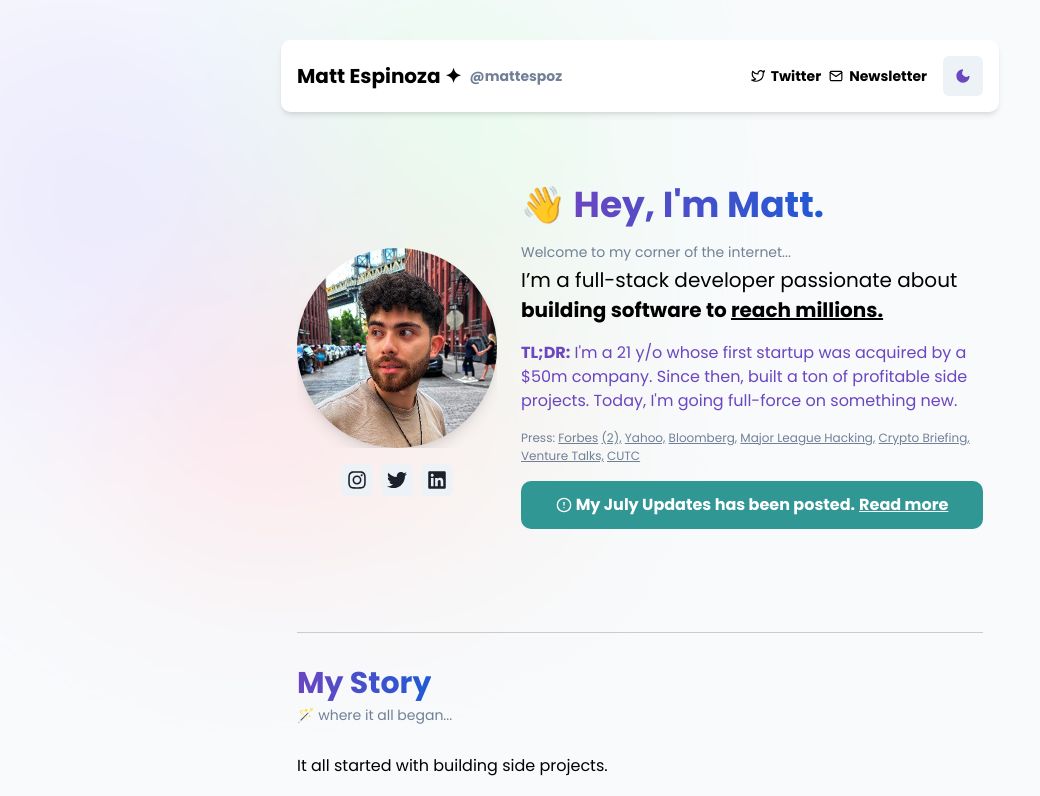
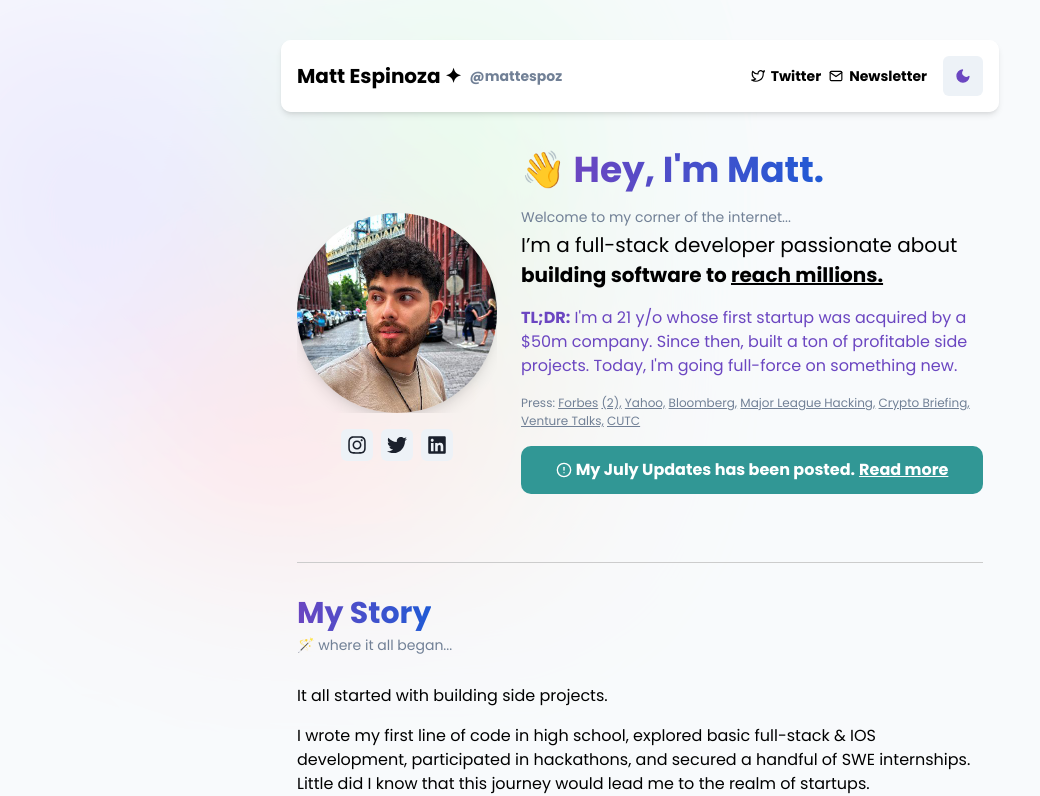
Before and after one commit to MattEspoz/personal-website, a Next.js app: page / in a window 1280 px wide. Shown: the top 796 px of the page, without its empty margins (0-1040 px from the left). Built offline with nearby package versions, Linux system fonts and the light colour scheme.

Commit message:
fixed profile section overly expanding

```diff
--- a/src/components/ProfileSection.tsx
+++ b/src/components/ProfileSection.tsx
@@ -31,7 +31,7 @@ const ProfileSection = () => {
       direction={{ base: "column", md: "row" }}
       align={{ base: "center", md: "center" }}
       justify="center"
-      height={{ base: "auto", md: "60vh" }} // Change height for smaller screens
+      maxHeight={{ base: "auto", md: "75vh", lg: "90vh" }}
       p={{ base: 4, md: 0 }}
       mb={{ base: 8, md: 0, lg: "20px" }} // Adjust bottom margin for smaller screens
       mt={{
```
